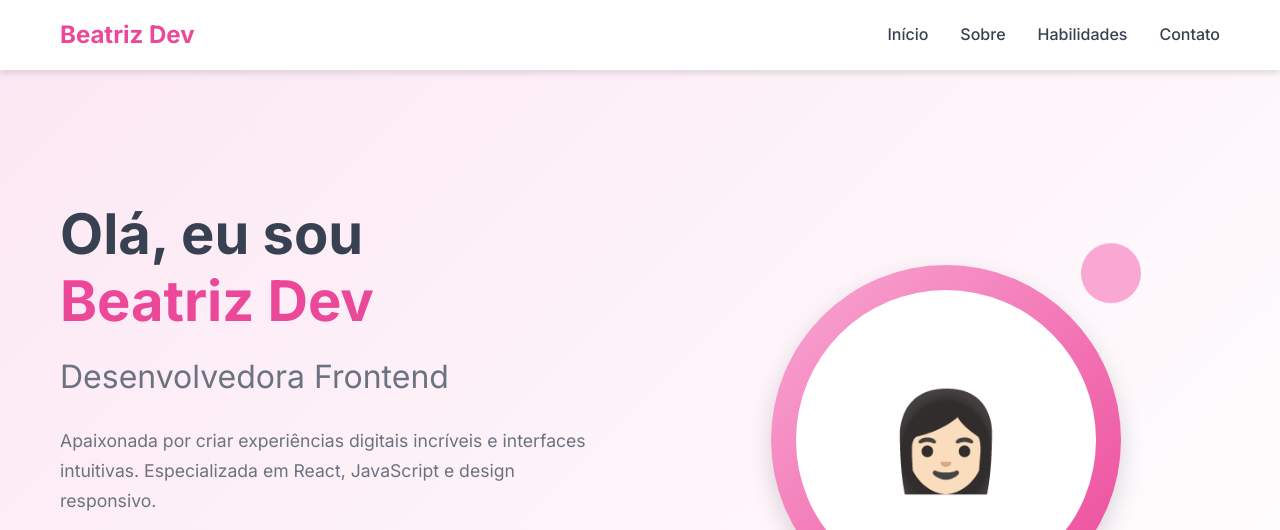
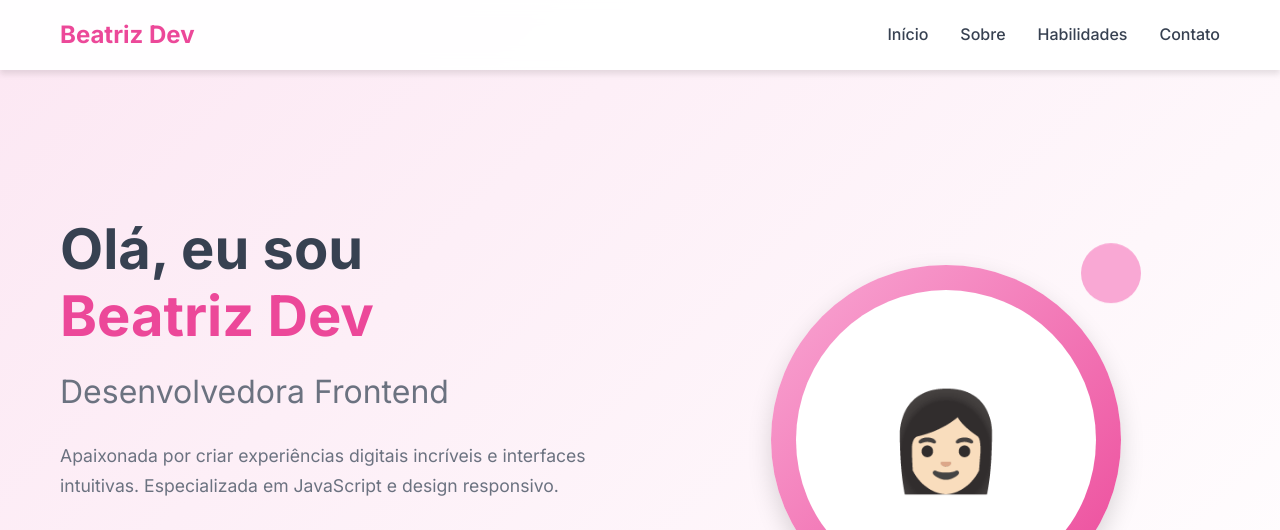
Before and after one commit to biamenezes-dot/portifolio, a plain HTML site: page index.html in a window 1280 px wide. Shown: the top 530 px of the page. Drawn offline with Linux system fonts and the light colour scheme.

Commit message:
Update index.html

```diff
--- a/index.html
+++ b/index.html
@@ -55,7 +55,7 @@
                         <h2 class="hero-subtitle">Desenvolvedora Frontend</h2>
                         <p class="hero-description">
                             Apaixonada por criar experiências digitais incríveis e interfaces
-                            intuitivas. Especializada em React, JavaScript e design responsivo.
+                            intuitivas. Especializada em JavaScript e design responsivo.
                         </p>
 
                         <div class="hero-buttons">
```
